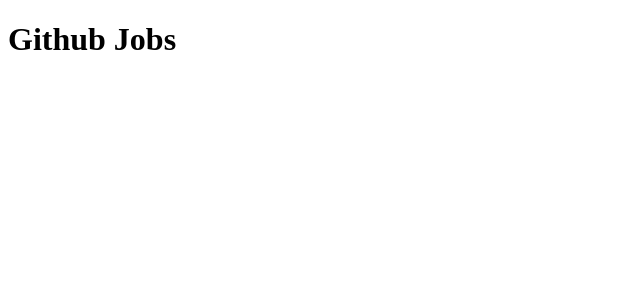
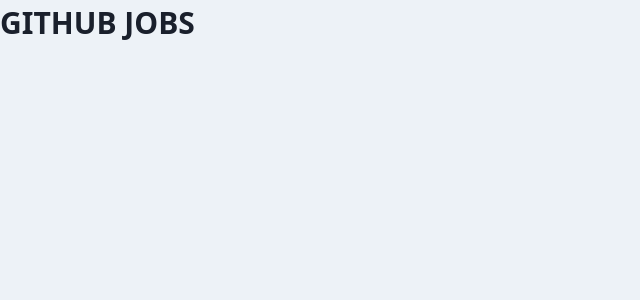
Before and after one commit to AhmedElaguab/github-jobs, a React (Create React App) app: page / in a window 1280 px wide. Shown: the top 300 px of the page, without its empty margins (0-640 px from the left). Built offline with nearby package versions, Linux system fonts and the light colour scheme.

Commit message:
Configure tailwindcss

```diff
--- a/src/app/App.tsx
+++ b/src/app/App.tsx
@@ -3,7 +3,7 @@
 function App() {
   return (
     <div className="app">
-      <h1>Github Jobs</h1>
+      <h1 className="text-3xl font-bold uppercase">Github Jobs</h1>
     </div>
   )
 }
--- /dev/null
+++ b/src/css/tailwind.css
@@ -0,0 +1,7 @@
+@tailwind base;
+@tailwind components;
+@tailwind utilities;
+
+body {
+  @apply bg-gray-200 text-gray-900;
+}
--- /dev/null
+++ b/tailwind.config.js
@@ -0,0 +1,16 @@
+module.exports = {
+  purge: {
+    content: [
+      './src/**/*.js',
+      './src/**/*.jsx',
+      './src/**/*.ts',
+      './src/**/*.tsx',
+      './public/**/*.html',
+    ],
+  },
+  theme: {
+    extend: {},
+  },
+  variants: {},
+  plugins: [],
+}
```
Also changed, not shown: package.json (+10 -1 lines), src/index.css (deleted), 2 other files (tests, documents, lock files or other folders).
